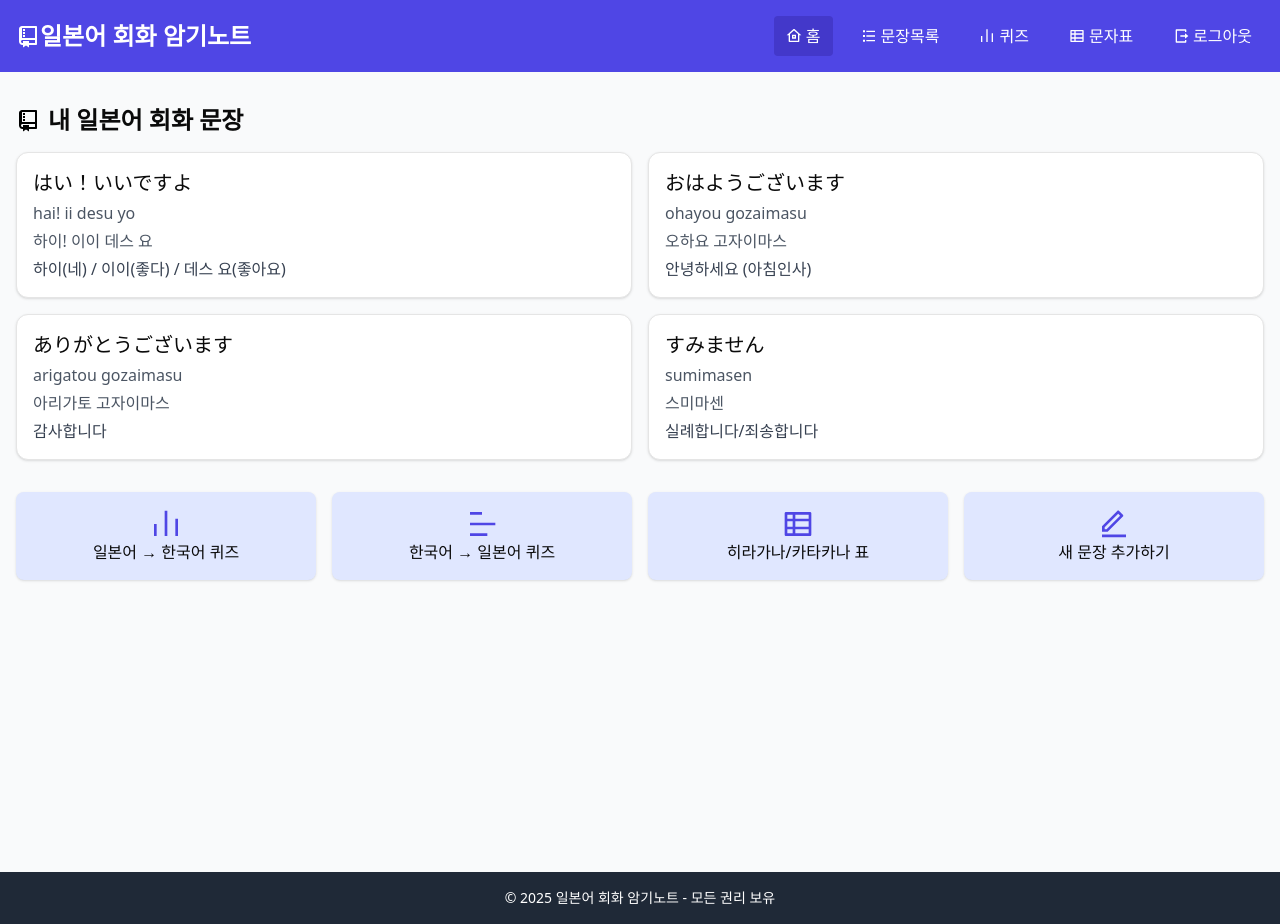
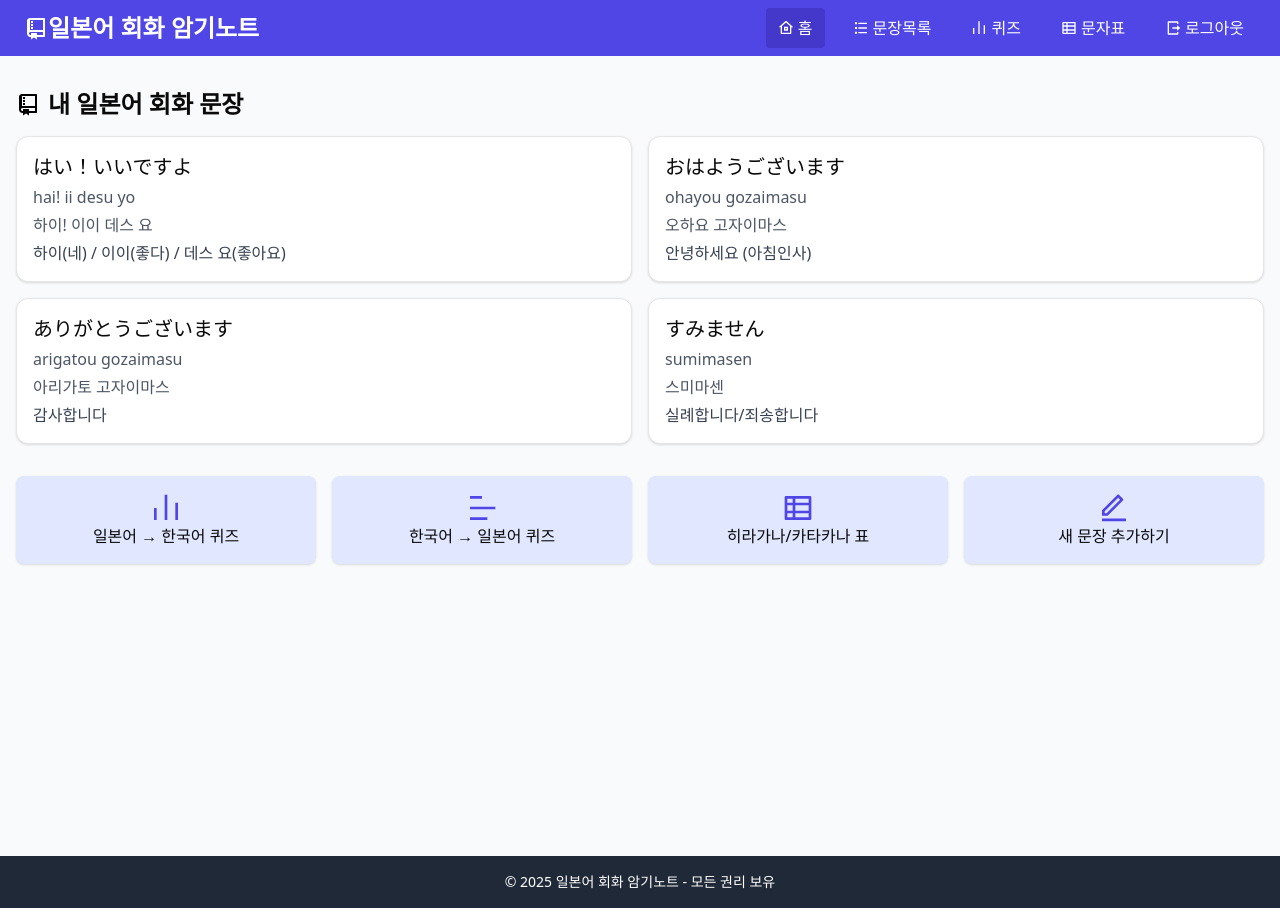
Before and after one commit to cornchiplick/minimoku, a Next.js app: page / in a window 1280 px wide. Built offline with nearby package versions, Linux system fonts and the light colour scheme.

Commit message:
Design: nav 부분의 디자인 이상부분 수정
- 우측이 너무 비어보이는 문제 수정

```diff
--- a/components/common/Nav.tsx
+++ b/components/common/Nav.tsx
@@ -12,13 +12,13 @@ const Nav = () => {
   const isLoggedIn = true;
 
   return (
-    <nav className="bg-indigo-600 p-4 text-white">
-      <div className="container flex flex-col md:flex-row md:items-center md:justify-between">
+    <nav className="w-full bg-indigo-600 px-6 py-2 text-white">
+      <div className="flex w-full flex-row items-center justify-between">
         <Link href={URL.HOME} className="flex cursor-pointer items-center justify-between">
           <Icon name="book" size={24} color="white" />
           <span className="text-2xl font-bold">일본어 회화 암기노트</span>
         </Link>
-        <div className="flex items-center space-x-4">
+        <div className="flex items-center gap-4">
           <Link
             href={URL.HOME}
             className={`flex items-center gap-1 rounded px-3 py-2 hover:bg-indigo-700 ${pathname === URL.HOME ? "bg-indigo-700" : ""}`}>
```
